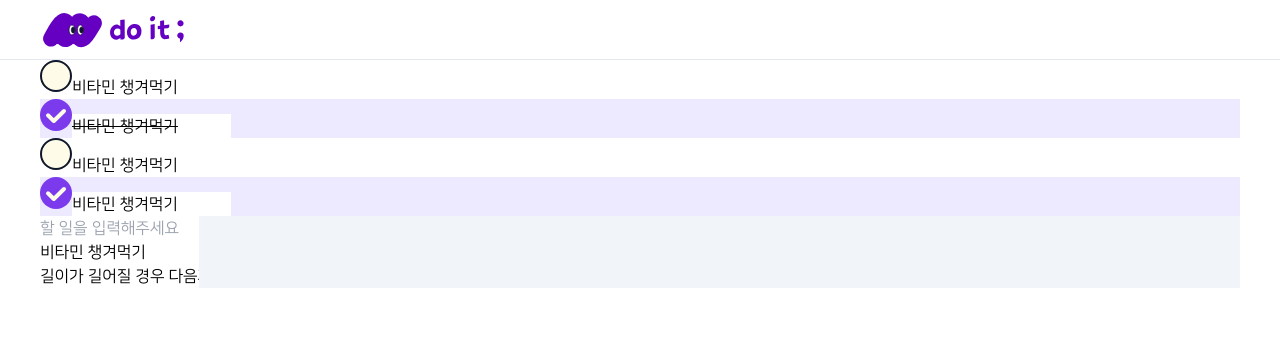
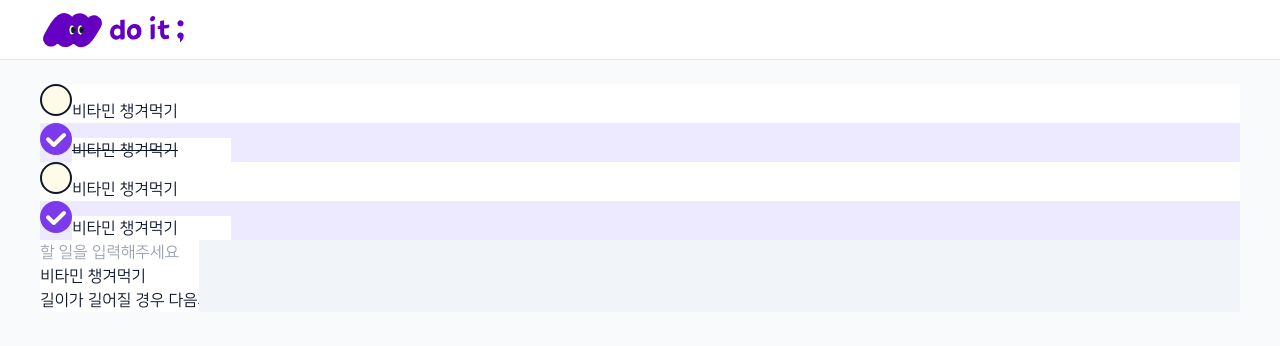
Before and after one commit to jeonoeun/codeit-todo, a Next.js app: page / in a window 1280 px wide. Shown: the top 346 px of the page. Built offline with nearby package versions, Linux system fonts and the light colour scheme.

Commit message:
💄style: body 배경색, 폰트 색상 설정

```diff
--- a/src/components/layout/GNB.tsx
+++ b/src/components/layout/GNB.tsx
@@ -5,7 +5,7 @@ import Link from "next/link";
 
 const GNB = () => {
   return (
-    <nav className="wrapper border-b border-slate-200 h-[60px]">
+    <nav className="wrapper border-b border-slate-200 h-[60px] bg-white">
       <div className="container-layout flex items-center">
         <Link href="/">
           {/* 데스크탑, 태블릿 */}
--- a/src/styles/button.css
+++ b/src/styles/button.css
@@ -3,7 +3,7 @@
 }
 
 .btn-slate {
-    @apply bg-slate-200 text-slate-900
+    @apply bg-slate-200
 }
 
 .btn-violet {
@@ -15,7 +15,7 @@
 }
 
 .btn-lime {
-    @apply bg-lime-300 text-slate-900
+    @apply bg-lime-300
 }
 
 .btn-dark {
--- a/src/styles/globals.css
+++ b/src/styles/globals.css
@@ -5,9 +5,13 @@
 @import "./button.css";
 @import "./todo.css";
 
+body {
+  @apply bg-gray-50 text-slate-900;
+}
+
 @layer components {
   .wrapper {
-      @apply w-full px-[16px] tablet:px-[24px];
+      @apply w-full p-[16px] tablet:p-[24px];
     }
 
   .container-layout {
```
